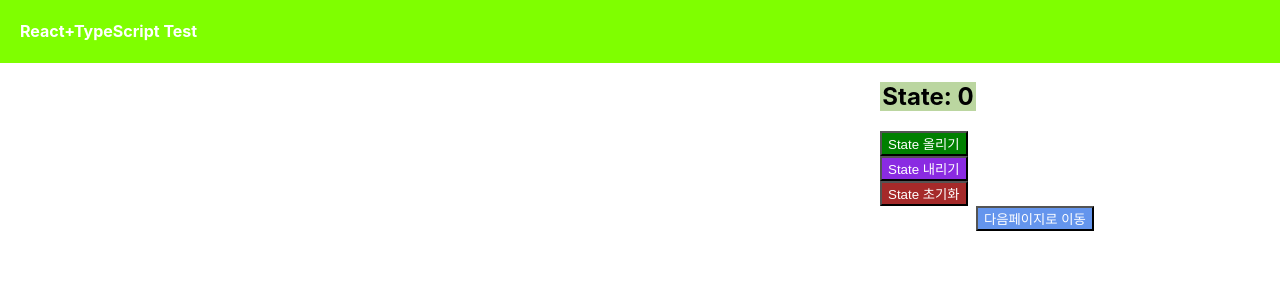
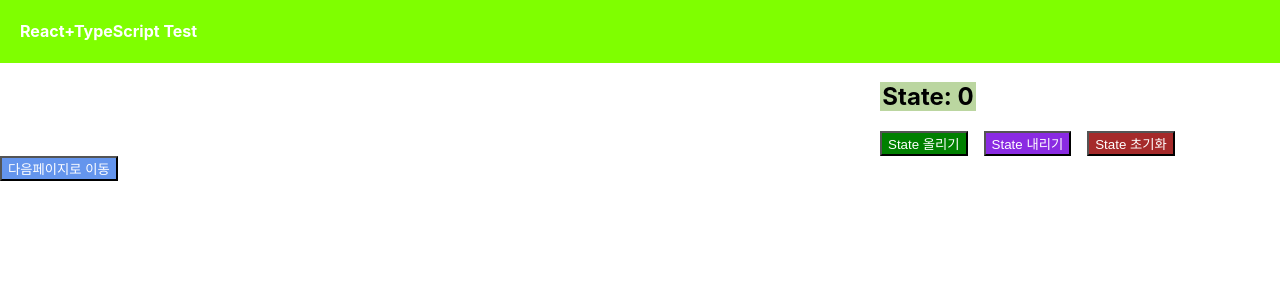
Before and after one commit to yoo0125/reactTstest, a React (Create React App) app in the folder rets/: page / in a window 1280 px wide. Shown: the top 300 px of the page. Built offline with nearby package versions, Linux system fonts and the light colour scheme.

Commit message:
[STYLE] 버튼 위치 수정

```diff
--- a/rets/src/css/Page.css
+++ b/rets/src/css/Page.css
@@ -16,20 +16,19 @@
 background-color: green;
 color: #fff;
 margin-left: 55rem;
+margin-right: 1rem;
 }
 .Downbutton {
 background-color: blueviolet;
 color: #fff;
-margin-left: 55rem;
+margin-right: 1rem
 }
 .Resetbutton {
 background-color: brown;
 color: #fff;
-margin-left: 55rem;
+margin-right: 1rem
 }
 .Prevbutton {
 background-color: cornflowerblue;
 color: #fff;
-
-margin-left: 61rem;
 }
```
